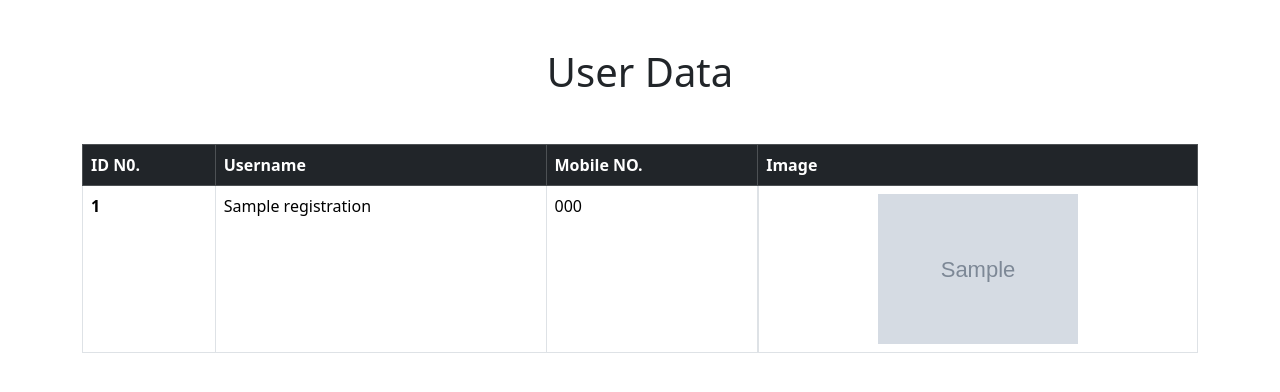
After one commit to PesanduDU/php-image-upload-mysql, a PHP site: page /displaydata.php in a window 1280 px wide. The commit adds this page. Shown: the top 392 px of the page. Run offline with PHP 8.4, Linux system fonts and the light colour scheme; tables that the repository leaves empty or names only in its code hold one stand-in row (values such as "Sample post"); grey boxes marked "Sample" are stand-in pictures.

Commit message:
3rd commit

```diff
--- /dev/null
+++ b/displaydata.php
@@ -0,0 +1,63 @@
+<!DOCTYPE html>
+<html lang="en">
+
+<head>
+    <meta charset="UTF-8">
+    <meta name="viewport" content="width=device-width, initial-scale=1.0">
+    <title>Display Datas</title>
+
+    <!-- Bootstrap 5 CSS -->
+    <link href="https://cdn.jsdelivr.net/npm/bootstrap@5.3.0-alpha1/dist/css/bootstrap.min.css" rel="stylesheet">
+
+    <style>
+        img{
+            width: 200px;
+        }
+    </style>
+</head>
+
+<body>
+
+    <h1 class="text-center my-5">User Data</h1>
+
+    <div class="container mt-5 d-flex justify-content-center">
+        <table class="table table-bordered">
+            <thead class="table-dark">
+                <tr>
+                    <th scope="col">ID N0.</th>
+                    <th scope="col">Username</th>
+                    <th scope="col">Mobile NO.</th>
+                    <th scope="col">Image</th>
+                </tr>
+            </thead>
+            <tbody>
+                <?php
+                require_once './includes/retrievedata.php';
+                require_once './includes/operations.inc.php';
+
+                $data = getAllUserData();
+
+                foreach ($data as $row):
+                    $uid = $row['id'];
+                    $uname = $row['name'];
+                    $umobile = $row['mobile'];
+                    $uimage = $row['image'];
+                ?>
+
+                    <tr>
+                        <th scope="row"><?php echo htmlspecialchars($uid) ?></th>
+                        <td><?php echo htmlspecialchars($uname) ?></td>
+                        <td><?php echo htmlspecialchars($umobile) ?></td>
+                        <td class="d-flex justify-content-center"><img src="images/<?php echo getImage($uimage) ?>" alt=""></td>
+                        <!-- <td><?php //echo getImage($uimage)
+                                    ?></td> -->
+                    </tr>
+
+                <?php endforeach;  ?>
+            </tbody>
+        </table>
+    </div>
+
+</body>
+
+</html>
--- a/includes/operations.inc.php
+++ b/includes/operations.inc.php
@@ -7,3 +7,8 @@ function inputFields ($type, $name, $placeholder, $value, $autoComplete){
 
     echo $ele;
 }
+
+function getImage($str){
+    $img_directory_seperate = explode('/', $str);
+    return $imge_directory = end($img_directory_seperate);
+}
--- /dev/null
+++ b/includes/retrievedata.php
@@ -0,0 +1,13 @@
+<?php
+
+require_once 'dbh.inc.php';
+
+function getAllUserData() {
+    global $pdo;
+
+    $query = "SELECT * FROM `registration`;";
+    $stmt = $pdo->prepare($query);
+    $stmt->execute();
+
+    return $stmt->fetchAll(PDO::FETCH_ASSOC);
+}
--- a/index.php
+++ b/index.php
@@ -23,12 +23,12 @@
     <h1 class="text-center my-5">Registration Form</h1>
 
     <div class="container d-flex justify-content-center">
-        <form action="" method="post" class="w-50">
+        <form action="./includes/insertdata.inc.php" method="post" class="w-50" enctype="multipart/form-data">
             <?php inputFields("text", "username", "Enter your username!", "", "off");  ?>
             <?php inputFields("tel", "mobile", "Enter your mobile!", "", "off");  ?>
             <?php inputFields("file", "file", "", "", "");  ?>
 
-            <button type="button" name="submit" class="btn btn-dark">Submit</button>
+            <button type="input" name="submit" class="btn btn-dark">Submit</button>
         </form>
 
     </div>
```
Also changed, not shown: includes/insertdata.inc.php (added, +94 -0 lines), images/111.png (added), images/2222.png (added), images/333.jpg (added), images/DSC_5044 (1).jpg (added), images/IMG_20211214_164350_331.jpg (added).
